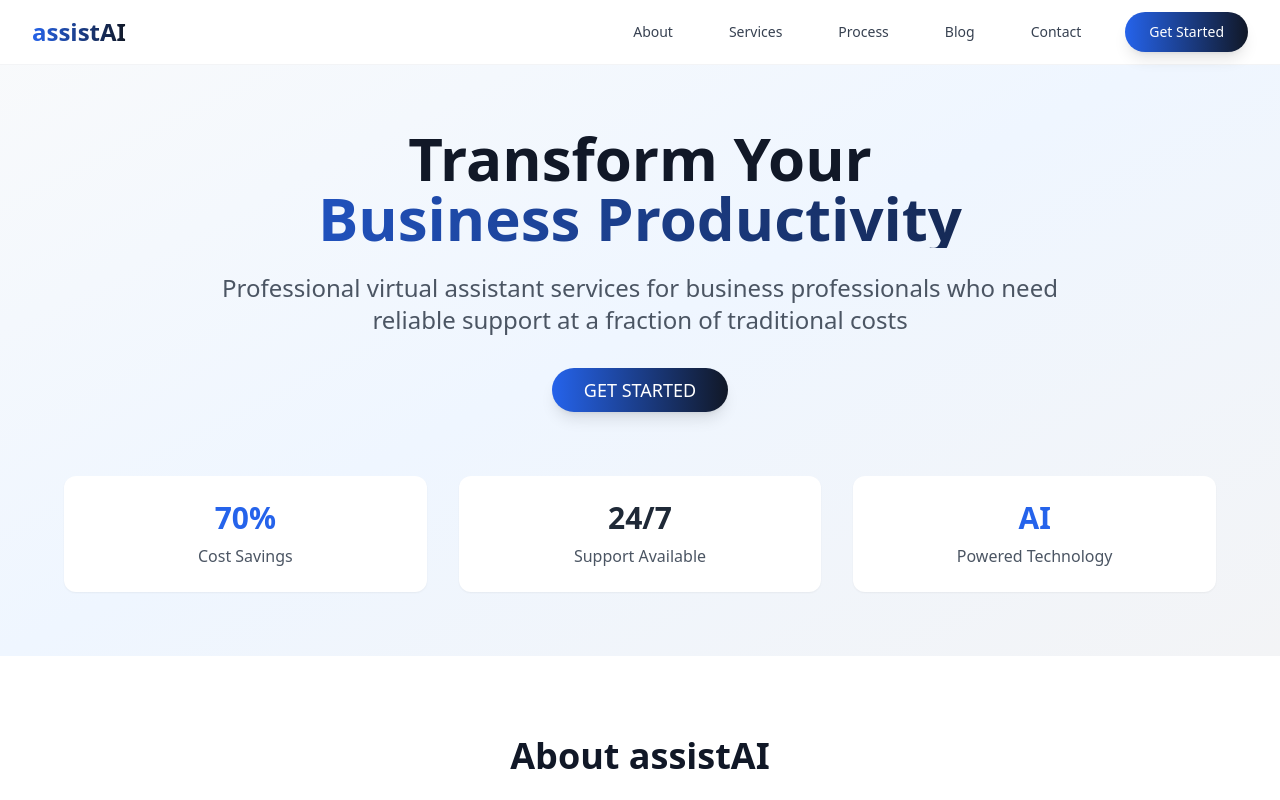
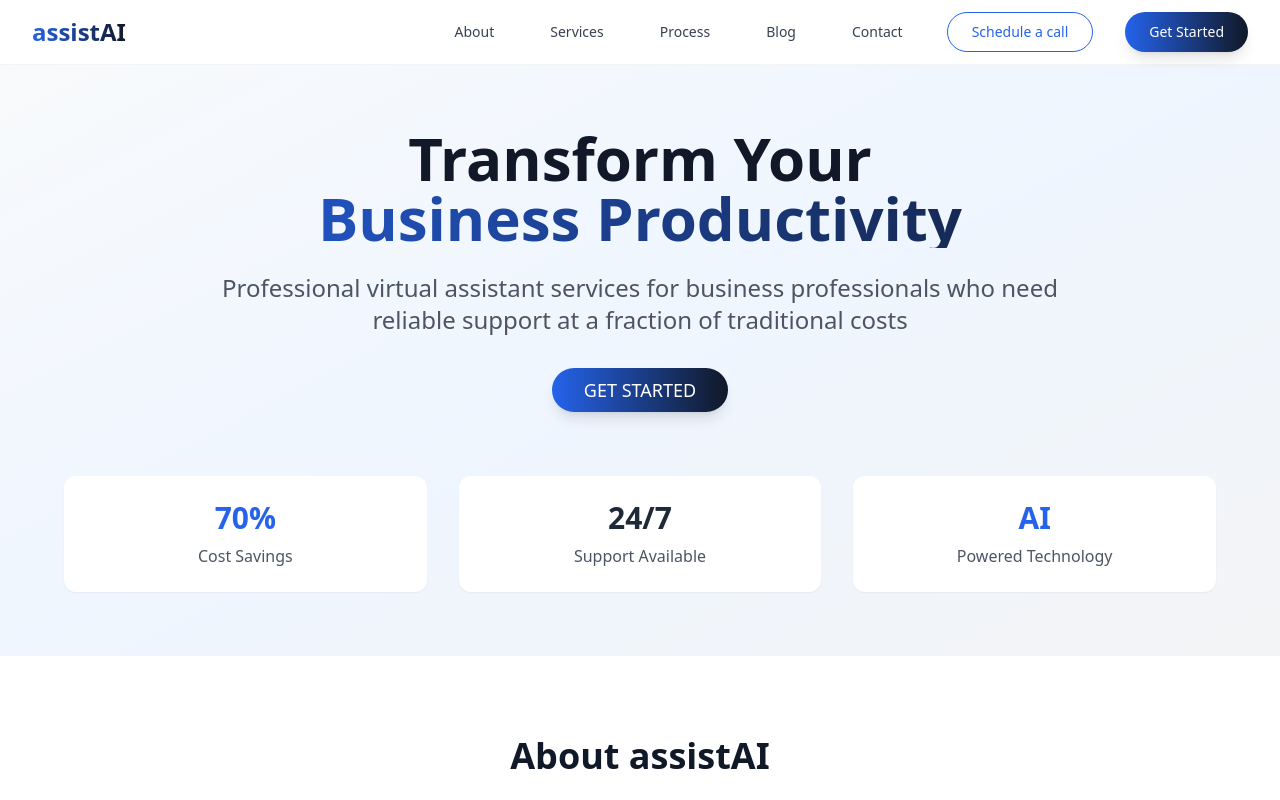
Before and after one commit to ronniehere/assist-ai, a React (Vite) app: page / in a window 1280 px wide. Shown: the top 800 px of the page. Built offline with nearby package versions, Linux system fonts and the light colour scheme.

Commit message:
Add "Schedule a call" button
Added a "Schedule a call" button to the navigation bar, linking to the specified Calendly URL.

```diff
--- a/src/components/Navigation.tsx
+++ b/src/components/Navigation.tsx
@@ -12,6 +12,11 @@ const Navigation = () => {
     if (element) {
       element.scrollIntoView({ behavior: 'smooth' });
     }
+    setIsMenuOpen(false);
+  };
+
+  const handleScheduleCall = () => {
+    window.open("https://calendly.com/abe-sshift/15-minute-meeting-for-assistai", "_blank");
     setIsMenuOpen(false);
   };
 
@@ -57,6 +62,13 @@ const Navigation = () => {
               >
                 Contact
               </button>
+              <Button
+                onClick={handleScheduleCall}
+                variant="outline"
+                className="border-blue-600 text-blue-600 hover:bg-blue-600 hover:text-white px-6 py-2 rounded-full transition-all duration-300"
+              >
+                Schedule a call
+              </Button>
               <Button
                 onClick={() => scrollToSection('contact')}
                 className="bg-gradient-to-r from-blue-600 to-gray-900 hover:from-blue-700 hover:to-black text-white px-6 py-2 rounded-full transition-all duration-300 shadow-lg hover:shadow-xl"
@@ -112,6 +124,13 @@ const Navigation = () => {
                 Contact
               </button>
               <Button
+                onClick={handleScheduleCall}
+                variant="outline"
+                className="border-blue-600 text-blue-600 hover:bg-blue-600 hover:text-white px-6 py-2 rounded-full transition-all duration-300 w-full mt-2"
+              >
+                Schedule a call
+              </Button>
+              <Button
                 onClick={() => scrollToSection('contact')}
                 className="bg-gradient-to-r from-blue-600 to-gray-900 hover:from-blue-700 hover:to-black text-white px-6 py-2 rounded-full transition-all duration-300 w-full mt-2"
               >
```
